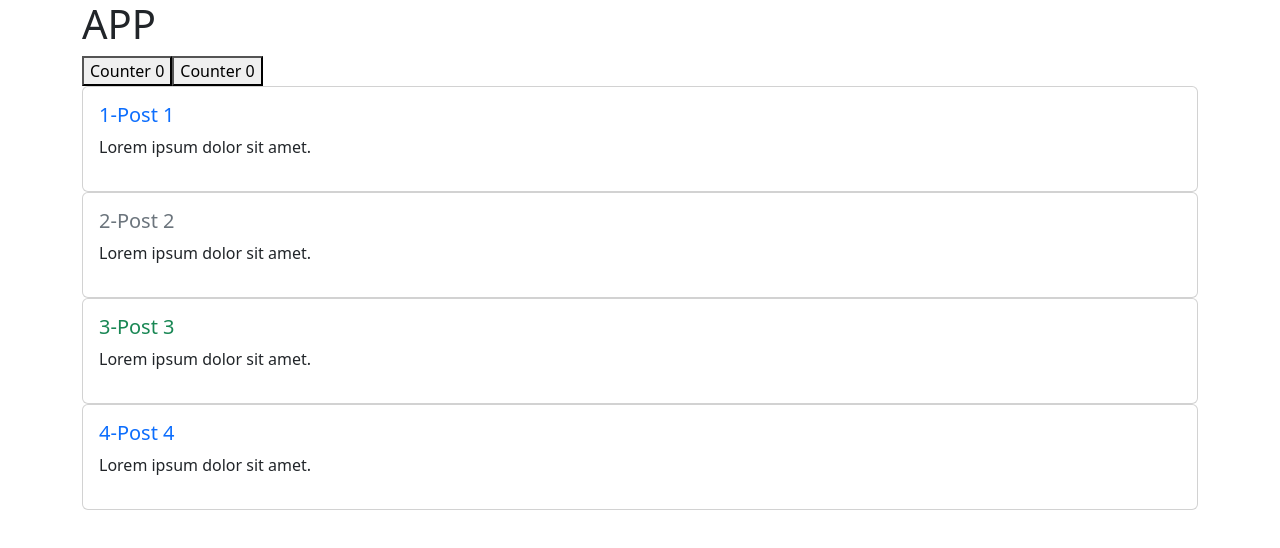
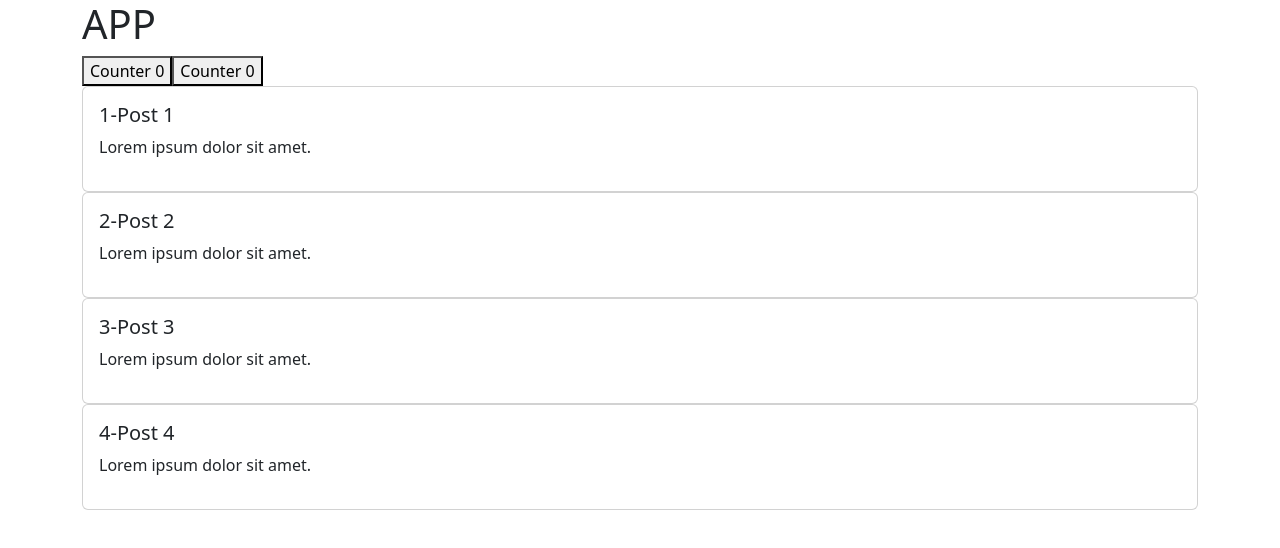
Before and after one commit to ximeBallin/Vue.js-CAPACITACION-, a Vue app in the folder vue-project-2/: page / in a window 1280 px wide. Shown: the top 548 px of the page. Built offline with nearby package versions, Linux system fonts and the light colour scheme.

Commit message:
feat (Props-Objeto-Default-Value):✨update props validation with object syntax and default values

```diff
--- a/vue-project-2/src/App.vue
+++ b/vue-project-2/src/App.vue
@@ -9,10 +9,10 @@ import BlogPost from "@/components/BlogPost.vue";
     <button-counter></button-counter>
     <button-counter></button-counter>
 
-    <blog-post title="Post 1" id="1" body="descripcion 1" colorText="primary"/>
-    <blog-post title="Post 2" id="2" body="descripcion 2" colorText="secondary"/>
-    <blog-post title="Post 3" id="3" body="descripcion 3" colorText="success"/>
-    <blog-post title="Post 4" id="4" body="descripcion 4" colorText="primary"/>
+    <blog-post title="Post 1" :id="1" body="descripcion 1" />
+    <blog-post title="Post 2" :id="2" body="descripcion 2" />
+    <blog-post title="Post 3" :id="3" body="descripcion 3" />
+    <blog-post title="Post 4" :id="4" body="descripcion 4" />
 
 
 
--- a/vue-project-2/src/components/BlogPost.vue
+++ b/vue-project-2/src/components/BlogPost.vue
@@ -1,13 +1,22 @@
 <script setup>
 
-defineProps(["title","id","body","colorText"])
+//defineProps(["title","id","body"])
+
+defineProps(({
+  title: String,
+  id: Number,
+  body:{
+    type: String,
+    default:'Sin descripcion',
+
+  }
+}))
 </script>
 
 <template>
   <div class="card">
     <div class ="card-body">
       <h5 class="card-title"
-      :class="`text-${colorText}`"
       >{{id}}-{{title}}</h5>
       <p>Lorem ipsum dolor sit amet.</p>
 
```
